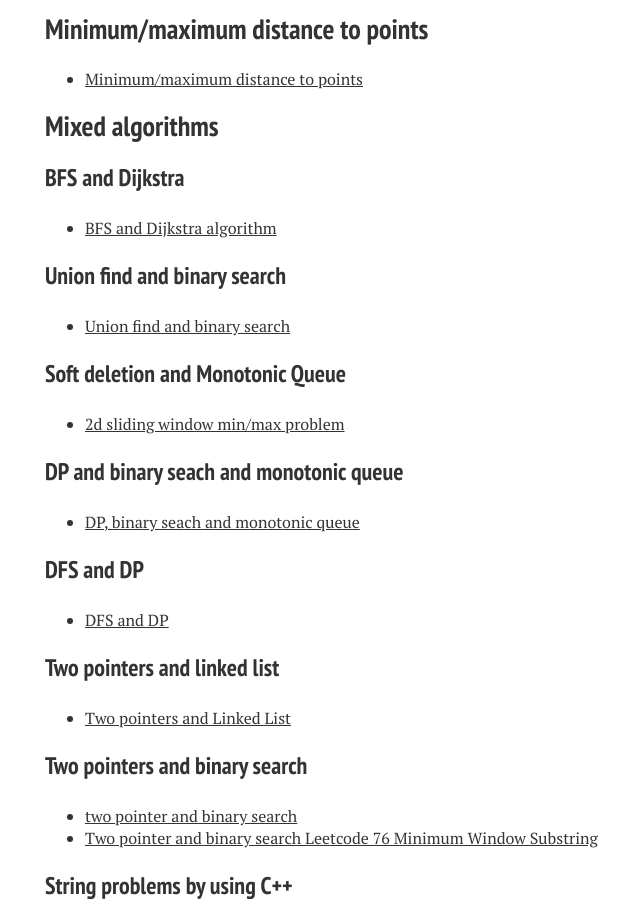
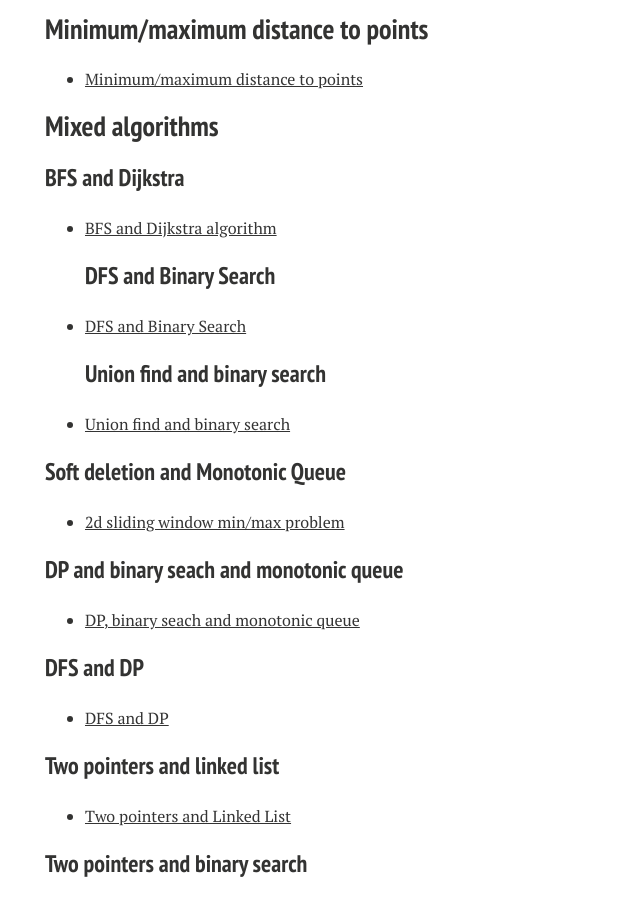
Before and after one commit to xiaokeshen/xiaokeshen.github.io, a Jekyll site: the page built from blog/index.md, in a window 1280 px wide and 900 px high, scrolled down 5574 px. Shown: the whole window, without its empty margins (275-915 px from the left). Built offline with Jekyll 4.4.1, drawn with Linux system fonts in a browser that asks for light colours; nearby versions of some CDN libraries; some of the changed text lies outside the part shown.

Commit message:
add two blogs

```diff
--- a/blog/index.md
+++ b/blog/index.md
@@ -194,7 +194,8 @@ My 'Serious' coding got started since I became a student as a Computer Science M
 ## Mixed algorithms
 ### BFS and Dijkstra
 - [BFS and Dijkstra algorithm](https://medium.com/@jim.morris.shen/bfs-dijkstra-c46de5cb1f0b?source=friends_link&sk=f9cc2b3f457dc7f8731d99d5881994db)
-
+### DFS and Binary Search
+- [DFS and Binary Search](https://medium.com/@jim.morris.shen/bfs-and-binary-search-9c74760a34c4?source=friends_link&sk=987f61b4b5f01a4c7228e2be899ef29e)
 ### Union find and binary search
 - [Union find and binary search](https://medium.com/@jim.morris.shen/union-find-and-binary-search-ddbdee684641?source=friends_link&sk=4e4ce2ecd1f64c2341190554cb2a02d2)
 
@@ -352,5 +355,6 @@ My 'Serious' coding got started since I became a student as a Computer Science M
 - [Goroutines](https://medium.com/@jim.morris.shen/goroutines-in-go-bffd1730fe50?sk=287c59e6f83b988a022b2093b79f800d)
 - [Json and Go](https://medium.com/@jim.morris.shen/json-and-go-99a0fe5cb17b?sk=8790e1e7fe76230b619aecf72142c928)
 - [struct tags in GO](https://medium.com/@jim.morris.shen/struct-tags-in-go-670ace2193c9?sk=5355c72454c5224bb4bd03dc20d09c1f)
+
 ## Top Coders
 - [top coders](https://medium.com/@jim.morris.shen/top-coders-c4aa2ffd5544?source=friends_link&sk=64ee99ca78b5b93ab464abd2b6cf87cd)
```
Also changed, not shown: other parts of blog/index.md (+2 -0 lines).
